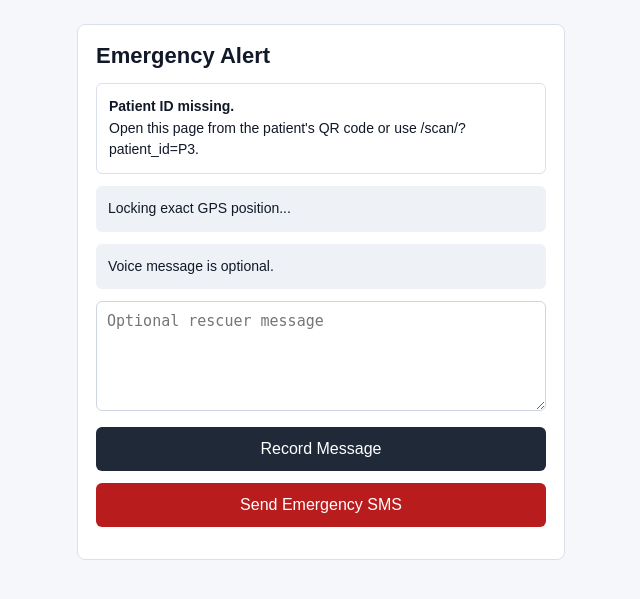
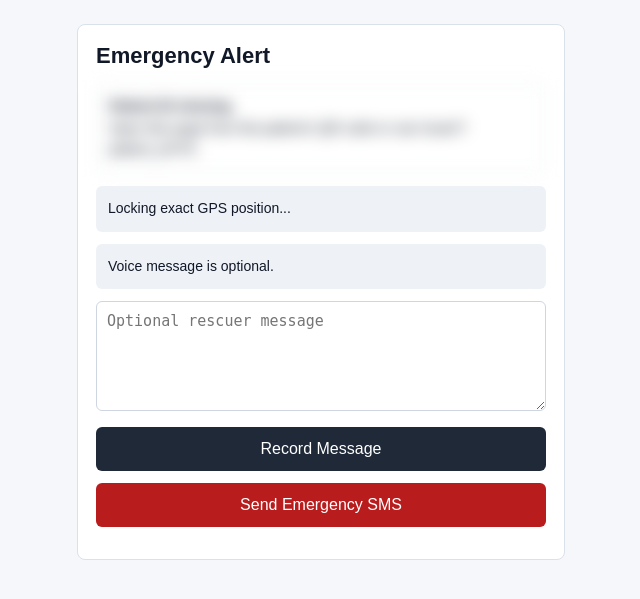
Before and after one commit to dishasuvarna/django-myproject, a Django app: page /scan/ in a window 1280 px wide. Shown: the top 599 px of the page, without its empty margins (319-959 px from the left). Run offline with Django 5.2, Linux system fonts and the light colour scheme.

Commit message:
feat: secure patient data by masking details until emergency SMS is sent.

```diff
--- a/templates/scan.html
+++ b/templates/scan.html
@@ -104,6 +104,11 @@
             margin-top: 14px;
             font-weight: bold;
         }
+        .blur-content {
+            filter: blur(8px);
+            pointer-events: none;
+            transition: filter 0.3s ease;
+}
     /* #locationStatus a {
         display: inline-block;
         padding: 5px 10px;
@@ -124,7 +129,7 @@
 <div class="page">
     <div class="panel">
         <h2>Emergency Alert</h2>
-
+    <div id="patient-container" class="blur-content">
         <div id="patientDetails" class="patient-card">
             {% if patient %}
                 <h3>Patient Basic Details</h3>
@@ -167,6 +172,7 @@
                 Open this page from the patient's QR code or use /scan/?patient_id=P3.
             {% endif %}
         </div>
+    </div>
 
         <div id="locationStatus" class="status">Checking location permission...</div>
         <div id="speechStatus" class="status">Voice message is optional.</div>
@@ -439,6 +445,11 @@ async function sendEmergencyAlert() {
         if (response.ok) {
             responseBox.style.color = "green";
             responseBox.innerText = "Emergency SMS sent successfully!";
+
+            document.getElementById("patient-container").classList.remove("blur-content");
+            document.getElementById("patient-container").style.pointerEvents = "auto";
+
+
         } else {
             throw new Error("Server error");
         }
```
